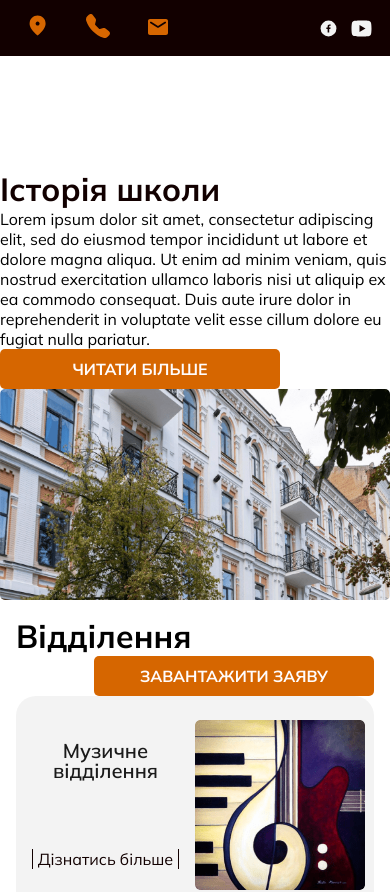
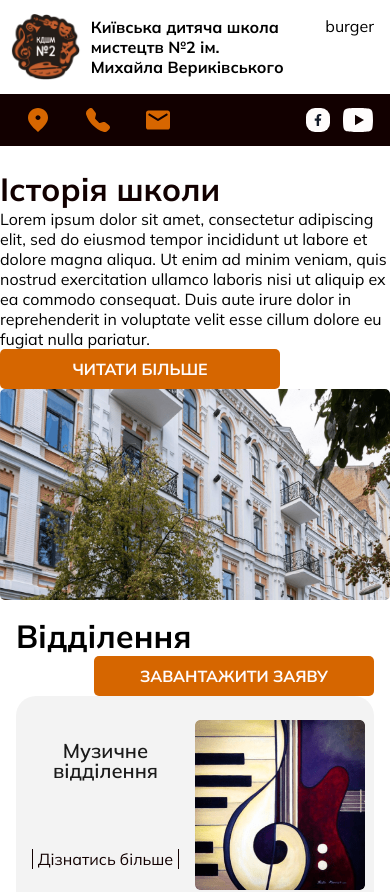
Before and after one commit to smile4alice/art-school-frontend, a React (Vite) app: page / in a window 390 px wide. Shown: the top 892 px of the page. Built offline with nearby package versions, Linux system fonts and the light colour scheme.

Commit message:
style(header): add mobile style to header contacts

```diff
--- a/src/components/Icons/EmailIcon.jsx
+++ b/src/components/Icons/EmailIcon.jsx
@@ -1,14 +1,14 @@
 const EmailIcon = () => {
   return (
     <svg
-      width="20"
+      width="24"
       height="20"
-      viewBox="0 0 20 20"
+      viewBox="0 0 24 20"
       fill="none"
       xmlns="http://www.w3.org/2000/svg"
     >
       <path
-        d="M16.6667 3.33331H3.33332C2.41666 3.33331 1.67499 4.08331 1.67499 4.99998L1.66666 15C1.66666 15.9166 2.41666 16.6666 3.33332 16.6666H16.6667C17.5833 16.6666 18.3333 15.9166 18.3333 15V4.99998C18.3333 4.08331 17.5833 3.33331 16.6667 3.33331ZM16.3333 6.87498L10.4417 10.5583C10.175 10.725 9.82499 10.725 9.55832 10.5583L3.66666 6.87498C3.5831 6.82807 3.50992 6.7647 3.45156 6.68869C3.39321 6.61268 3.35088 6.52563 3.32714 6.43279C3.3034 6.33995 3.29874 6.24326 3.31345 6.14857C3.32816 6.05388 3.36194 5.96316 3.41272 5.8819C3.46351 5.80064 3.53026 5.73053 3.60893 5.67581C3.6876 5.62109 3.77655 5.58291 3.8704 5.56356C3.96426 5.54422 4.06106 5.54412 4.15495 5.56327C4.24885 5.58242 4.33788 5.62042 4.41666 5.67498L9.99999 9.16665L15.5833 5.67498C15.6621 5.62042 15.7511 5.58242 15.845 5.56327C15.9389 5.54412 16.0357 5.54422 16.1296 5.56356C16.2234 5.58291 16.3124 5.62109 16.3911 5.67581C16.4697 5.73053 16.5365 5.80064 16.5873 5.8819C16.638 5.96316 16.6718 6.05388 16.6865 6.14857C16.7012 6.24326 16.6966 6.33995 16.6728 6.43279C16.6491 6.52563 16.6068 6.61268 16.5484 6.68869C16.4901 6.7647 16.4169 6.82807 16.3333 6.87498Z"
+        d="M21.6 0.399902H2.4C1.08 0.399902 0.012 1.4799 0.012 2.7999L0 17.1999C0 18.5199 1.08 19.5999 2.4 19.5999H21.6C22.92 19.5999 24 18.5199 24 17.1999V2.7999C24 1.4799 22.92 0.399902 21.6 0.399902ZM21.12 5.4999L12.636 10.8039C12.252 11.0439 11.748 11.0439 11.364 10.8039L2.88 5.4999C2.75967 5.43236 2.6543 5.3411 2.57027 5.23165C2.48623 5.1222 2.42527 4.99684 2.39109 4.86315C2.35691 4.72946 2.3502 4.59022 2.37139 4.45387C2.39257 4.31752 2.4412 4.18688 2.51434 4.06986C2.58747 3.95285 2.68359 3.85189 2.79687 3.7731C2.91015 3.6943 3.03825 3.63932 3.17339 3.61146C3.30854 3.58361 3.44794 3.58346 3.58315 3.61104C3.71835 3.63862 3.84656 3.69334 3.96 3.7719L12 8.7999L20.04 3.7719C20.1534 3.69334 20.2817 3.63862 20.4169 3.61104C20.5521 3.58346 20.6915 3.58361 20.8266 3.61146C20.9618 3.63932 21.0898 3.6943 21.2031 3.7731C21.3164 3.85189 21.4125 3.95285 21.4857 4.06986C21.5588 4.18688 21.6074 4.31752 21.6286 4.45387C21.6498 4.59022 21.6431 4.72946 21.6089 4.86315C21.5747 4.99684 21.5138 5.1222 21.4297 5.23165C21.3457 5.3411 21.2403 5.43236 21.12 5.4999Z"
         fill="#D66600"
       />
     </svg>
--- a/src/components/Icons/FacebookIcon.jsx
+++ b/src/components/Icons/FacebookIcon.jsx
@@ -1,23 +1,16 @@
 const FacebookIcon = () => {
   return (
     <svg
-      width="25"
-      height="25"
-      viewBox="0 0 25 25"
+      width="24"
+      height="24"
+      viewBox="0 0 24 24"
       fill="none"
       xmlns="http://www.w3.org/2000/svg"
     >
-      <rect
-        x="4.57547"
-        y="4.57544"
-        width="15.8491"
-        height="15.8491"
-        rx="7.92453"
-        fill="#F3F3F3"
-      />
+      <rect width="24" height="24" rx="9" fill="#FFFCFC" />
       <path
-        d="M14.3756 13.0037L14.5995 11.5449H13.1998V10.5983C13.1998 10.1992 13.3953 9.81024 14.0222 9.81024H14.6585V8.56828C14.6585 8.56828 14.0811 8.46973 13.529 8.46973C12.3763 8.46973 11.6228 9.1684 11.6228 10.4332V11.5449H10.3415V13.0037H11.6228V16.5301H13.1998V13.0037H14.3756Z"
-        fill="#120000"
+        d="M14.8403 12.7627L15.1793 10.5537H13.0597V9.12028C13.0597 8.51596 13.3558 7.92689 14.3051 7.92689H15.2687V6.04621C15.2687 6.04621 14.3942 5.89697 13.5582 5.89697C11.8127 5.89697 10.6717 6.95496 10.6717 8.87021V10.5537H8.73145V12.7627H10.6717V18.1027H13.0597V12.7627H14.8403Z"
+        fill="#141B2A"
       />
     </svg>
   );
--- a/src/components/Icons/LocationIcon.jsx
+++ b/src/components/Icons/LocationIcon.jsx
@@ -2,13 +2,13 @@ const LocationIcon = () => {
   return (
     <svg
       width="20"
-      height="20"
-      viewBox="0 0 20 20"
+      height="24"
+      viewBox="0 0 20 24"
       fill="none"
       xmlns="http://www.w3.org/2000/svg"
     >
       <path
-        d="M9.66667 8.83333C10.125 8.83333 10.5175 8.67 10.8442 8.34333C11.1708 8.01667 11.3339 7.62444 11.3333 7.16667C11.3333 6.70833 11.17 6.31583 10.8433 5.98917C10.5167 5.6625 10.1244 5.49944 9.66667 5.5C9.20833 5.5 8.81583 5.66333 8.48917 5.99C8.1625 6.31667 7.99944 6.70889 8 7.16667C8 7.625 8.16333 8.0175 8.49 8.34417C8.81667 8.67083 9.20889 8.83389 9.66667 8.83333ZM9.66667 17.1667C7.43056 15.2639 5.76056 13.4967 4.65667 11.865C3.55278 10.2333 3.00056 8.72278 3 7.33333C3 5.25 3.67028 3.59028 5.01083 2.35417C6.35139 1.11806 7.90333 0.5 9.66667 0.5C11.4306 0.5 12.9828 1.11806 14.3233 2.35417C15.6639 3.59028 16.3339 5.25 16.3333 7.33333C16.3333 8.72222 15.7811 10.2328 14.6767 11.865C13.5722 13.4972 11.9022 15.2644 9.66667 17.1667Z"
+        d="M10 12C10.6875 12 11.2762 11.7648 11.7663 11.2944C12.2563 10.824 12.5008 10.2592 12.5 9.6C12.5 8.94 12.255 8.3748 11.765 7.9044C11.275 7.434 10.6867 7.1992 10 7.2C9.3125 7.2 8.72375 7.4352 8.23375 7.9056C7.74375 8.376 7.49917 8.9408 7.5 9.6C7.5 10.26 7.745 10.8252 8.235 11.2956C8.725 11.766 9.31333 12.0008 10 12ZM10 24C6.64583 21.26 4.14083 18.7152 2.485 16.3656C0.829167 14.016 0.000833333 11.8408 0 9.84C0 6.84 1.00542 4.45 3.01625 2.67C5.02708 0.89 7.355 0 10 0C12.6458 0 14.9742 0.89 16.985 2.67C18.9958 4.45 20.0008 6.84 20 9.84C20 11.84 19.1717 14.0152 17.515 16.3656C15.8583 18.716 13.3533 21.2608 10 24Z"
         fill="#D66600"
       />
     </svg>
--- a/src/components/Icons/PhoneIcon.jsx
+++ b/src/components/Icons/PhoneIcon.jsx
@@ -9,7 +9,6 @@ const PhoneIcon = () => {
     >
       <path
         fillRule="evenodd"
-
         d="M2.35638 0.638567C2.5751 0.420178 2.83773 0.250765 3.12688 0.141555C3.41602 0.0323445 3.72507 -0.0141693 4.03356 0.00509601C4.34204 0.0243613 4.6429 0.108966 4.91621 0.253302C5.18952 0.397639 5.42903 0.598413 5.61888 0.842317L7.86263 3.72482C8.27388 4.25357 8.41888 4.94232 8.25638 5.59232L7.57263 8.32982C7.53728 8.4716 7.53919 8.62012 7.57818 8.76095C7.61716 8.90179 7.6919 9.03014 7.79513 9.13357L10.8664 12.2048C10.9699 12.3083 11.0985 12.3831 11.2396 12.4221C11.3806 12.4611 11.5294 12.4629 11.6714 12.4273L14.4076 11.7436C14.7284 11.6634 15.0632 11.6571 15.3867 11.7254C15.7103 11.7936 16.014 11.9344 16.2751 12.1373L19.1576 14.3798C20.1939 15.1861 20.2889 16.7173 19.3614 17.6436L18.0689 18.9361C17.1439 19.8611 15.7614 20.2673 14.4726 19.8136C11.1741 18.653 8.17922 16.7646 5.71013 14.2886C3.23424 11.8198 1.34589 8.82539 0.185131 5.52732C-0.267369 4.23982 0.138881 2.85607 1.06388 1.93107L2.35638 0.638567Z"
         fill="#D66600"
       />
--- a/src/components/Icons/YoutubeIcon.jsx
+++ b/src/components/Icons/YoutubeIcon.jsx
@@ -1,11 +1,18 @@
-
-
 const YoutubeIcon = () => {
   return (
-    <svg width="25" height="25" viewBox="0 0 25 25" fill="none" xmlns="http://www.w3.org/2000/svg">
-    <path d="M12.744 4.5C13.278 4.503 14.614 4.516 16.034 4.573L16.538 4.595C17.967 4.662 19.395 4.778 20.104 4.975C21.049 5.241 21.791 6.015 22.042 6.997C22.442 8.557 22.492 11.599 22.498 12.336L22.499 12.488V12.662C22.492 13.399 22.442 16.442 22.042 18.001C21.788 18.986 21.045 19.761 20.104 20.023C19.395 20.22 17.967 20.336 16.538 20.403L16.034 20.426C14.614 20.482 13.278 20.496 12.744 20.498L12.509 20.499H12.254C11.124 20.492 6.398 20.441 4.894 20.023C3.95 19.757 3.207 18.983 2.956 18.001C2.556 16.441 2.506 13.399 2.5 12.662V12.336C2.506 11.599 2.556 8.556 2.956 6.997C3.21 6.012 3.953 5.237 4.895 4.976C6.398 4.557 11.125 4.506 12.255 4.5H12.744ZM10.499 9V16L16.499 12.5L10.499 9Z" fill="#F3F3F3"/>
+    <svg
+      width="30"
+      height="24"
+      viewBox="0 0 30 24"
+      fill="none"
+      xmlns="http://www.w3.org/2000/svg"
+    >
+      <path
+        d="M15.3665 0C16.1675 0.00450028 18.1716 0.0240014 20.3018 0.109507L21.0578 0.142509C23.2015 0.243015 25.3436 0.417026 26.4072 0.712544C27.8247 1.11157 28.9378 2.27264 29.3143 3.74573C29.9144 6.08588 29.9894 10.6492 29.9984 11.7547L29.9999 11.9827V12.2438C29.9894 13.3493 29.9144 17.9141 29.3143 20.2528C28.9333 21.7304 27.8187 22.8929 26.4072 23.286C25.3436 23.5815 23.2015 23.7555 21.0578 23.856L20.3018 23.8905C18.1716 23.9745 16.1675 23.9955 15.3665 23.9985L15.0139 24H14.6314C12.9363 23.9895 5.84688 23.913 3.59074 23.286C2.17465 22.8869 1.06008 21.7259 0.683555 20.2528C0.0835171 17.9126 0.00851228 13.3493 -0.000488281 12.2438V11.7547C0.00851228 10.6492 0.0835171 6.08438 0.683555 3.74573C1.06458 2.26814 2.17915 1.10557 3.59224 0.714044C5.84688 0.0855051 12.9378 0.00900056 14.6329 0H15.3665ZM11.9988 6.75042V17.2511L20.9993 12.0008L11.9988 6.75042Z"
+        fill="#FFFCFC"
+      />
     </svg>
-  )
-}
+  );
+};
 
-export default YoutubeIcon
+export default YoutubeIcon;
--- a/src/components/main/Header/Header.jsx
+++ b/src/components/main/Header/Header.jsx
@@ -2,12 +2,28 @@ import HeaderContacts from './HeaderContacts';
 import HeaderNavigation from './HeaderNavigation';
 
 import styles from './Header.module.scss';
+import { useEffect, useState } from 'react';
+import HeaderNavigationMobile from './HeaderNavigationMobile';
 
 const Header = () => {
+  const [windowWidth, setWindowWidth] = useState(window.innerWidth);
+  console.log('windowWidth: ', windowWidth);
+  useEffect(() => {
+    function handleResize() {
+      setWindowWidth(window.innerWidth);
+    }
+
+    window.addEventListener('resize', handleResize);
+
+    return () => {
+      window.removeEventListener('resize', handleResize);
+    };
+  }, []);
   return (
     <header className={styles.headerWrapper}>
-      <HeaderContacts />
-      {/* <HeaderNavigation /> */}
+      {windowWidth < 1280 && <HeaderNavigationMobile />}
+      <HeaderContacts windowWidth={windowWidth} />
+      {windowWidth > 1280 && <HeaderNavigation />}
     </header>
   );
 };
--- a/src/components/main/Header/Header.module.scss
+++ b/src/components/main/Header/Header.module.scss
@@ -36,34 +36,38 @@
     gap: 30px;
   }
 }
-
 .contactsListItem {
   @extend%aligncenter;
-  padding: 10px;
-  svg {
-    width: 24px;
-    height: 24px;
-  }
   @media screen and (min-width: 1280px) {
     gap: 10px;
     padding-top: 2.5px;
     padding-bottom: 2.5px;
     padding-right: 15px;
     border-right: 1px solid$gray;
+  }
+}
+.contactsListLink {
+  @extend%aligncenter;
+  gap: 10px;
+  padding: 10px;
 
+  text-decoration: none;
+  color: $white;
+  @include font(16px, 400, 1);
+  svg {
+    width: 24px;
+    height: 24px;
+  }
+
+  @media screen and (min-width: 1280px) {
+    padding: 0px;
     svg {
       width: 20px;
       height: 20px;
     }
   }
+}
 
-  a {
-    text-decoration: none;
-
-    color: $white;
-    @include font(16px, 400, 1);
-  }
-}
 .contactsListItem_PhoneWrapper {
   @media screen and (min-width: 1280px) {
     display: flex;
@@ -76,12 +80,23 @@
   @extend%aligncenter;
   gap: 8px;
   list-style: none;
+  li {
+    display: flex;
+    width: 32px;
+    height: 32px;
+    align-items: center;
+    justify-content: center;
+  }
 }
 
 .socialLink {
   @extend%aligncenter;
 
-  // padding: 4px 2px 4px 2px;
+  padding: 10px;
+
+  @media screen and (min-width: 1280px) {
+    padding: 0;
+  }
 }
 
 .headerNavigationWrapper {
@@ -89,6 +104,13 @@
   background-color: #fff;
   gap: 32px;
 }
+
+.burgerIcon {
+  align-self: start;
+  margin-top: 16px;
+  margin-right: 16px;
+}
+
 .nav {
   @extend%aligncenter;
   gap: 30px;
--- a/src/components/main/Header/HeaderContacts.jsx
+++ b/src/components/main/Header/HeaderContacts.jsx
@@ -9,21 +9,9 @@ import YoutubeIcon from '@/components/Icons/YoutubeIcon';
 
 import styles from './Header.module.scss';
 
-const HeaderContacts = () => {
+const HeaderContacts = ({ windowWidth }) => {
   const [show, setShow] = useState(true);
   const [lastScrollY, setLastScrollY] = useState(0);
-  const [windowWidth, setWindowWidth] = useState(window.innerWidth);
-  useEffect(() => {
-    function handleResize() {
-      setWindowWidth(window.innerWidth);
-    }
-
-    window.addEventListener('resize', handleResize);
-
-    return () => {
-      window.removeEventListener('resize', handleResize);
-    };
-  }, []);
 
   useEffect(() => {
     const controlNavbar = () => {
@@ -49,29 +37,31 @@ const HeaderContacts = () => {
       <ul className={styles.contactsList}>
         <li className={styles.contactsListItem}>
           <a
+            className={styles.contactsListLink}
             href="https://www.google.com.ua/maps/place/Kiev+Art+School/@50.4685751,30.3658169,12z/data=!4m10!1m2!2m1!1z0YXRg9C00L7QttC90Y8g0YjQutC-0LTQsCDQstC10YDQvdC40LrRltCy0YHRjNC60L7Qs9C-!3m6!1s0x40d4ce5df69f9943:0x18b52a2948c8f340!8m2!3d50.4543277!4d30.5043019!15sCjTRhdGD0LTQvtC20L3RjyDRiNC60L7Qu9CwINCy0LXRgNC40LrRltCy0YHRjNC60L7Qs9C-kgEKYXJ0X3NjaG9vbOABAA!16s%2Fg%2F121jyvxp?entry=ttuпше "
             target="_blank"
             rel="noopener noreferrer nofollow"
           >
             <LocationIcon />{' '}
-            {windowWidth > 768 ? 'вул. Бульварно-Кудрявська, 2.' : ''}
+            {windowWidth > 1280 ? 'вул. Бульварно-Кудрявська, 2.' : ''}
           </a>
         </li>
         <li className={styles.contactsListItem}>
-          <div className={styles.contactsListItem_PhoneWrapper}>
-            <a href="tel:+380972907940">
-              <PhoneIcon />
-              {windowWidth > 768 ? '+38(097)290-79-40' : ''}
-            </a>
-
-            <a href="tel:+380934560838">
-              {windowWidth > 768 ? ' +38(093)456 08 38' : ''}
-            </a>
-          </div>
+          <a className={styles.contactsListLink} href="tel:+380972907940">
+            <PhoneIcon />
+            {windowWidth > 1280 ? (
+              <div className={styles.contactsListItem_PhoneWrapper}>
+                <span> +38(097)290-79-40</span>
+                <span> +38(093)456 08 38</span>
+              </div>
+            ) : (
+              ''
+            )}
+          </a>
         </li>
-        <li className={styles.contactsListItem}>
-          <a href="mailto:Shkola_2@ukr.net">
-            <EmailIcon /> {windowWidth > 768 ? 'Shkola_2@ukr.net' : ''}
+        <li className={styles.contactsListItem} >
+          <a className={styles.contactsListLink} href="mailto:Shkola_2@ukr.net">
+            <EmailIcon /> {windowWidth > 1280 ? 'Shkola_2@ukr.net' : ''}
           </a>
         </li>
       </ul>
@@ -85,7 +75,7 @@ const HeaderContacts = () => {
           </li>
           <li>
             <a className={styles.socialLink} href="#">
-              <YoutubeIcon width="24" height="24" />
+              <YoutubeIcon />
             </a>
           </li>
         </ul>
--- /dev/null
+++ b/src/components/main/Header/HeaderNavigationMobile.jsx
@@ -0,0 +1,13 @@
+import Logo from '@/components/Logo/Logo';
+
+import styles from './Header.module.scss';
+const HeaderNavigationMobile = () => {
+  return (
+    <div className={styles.headerNavigationWrapper}>
+      <Logo />
+      <div className={styles.burgerIcon}> burger</div>
+    </div>
+  );
+};
+
+export default HeaderNavigationMobile;
```
Also changed, not shown: src/components/main/Header/HeaderNavigation.jsx (+2 -66 lines), src/components/main/Header/NavList/NavList.jsx (added, +68 -0 lines), src/components/main/Header/data.js (renamed from src/components/main/Header/dropDownItems.js, +8 -0 lines).
